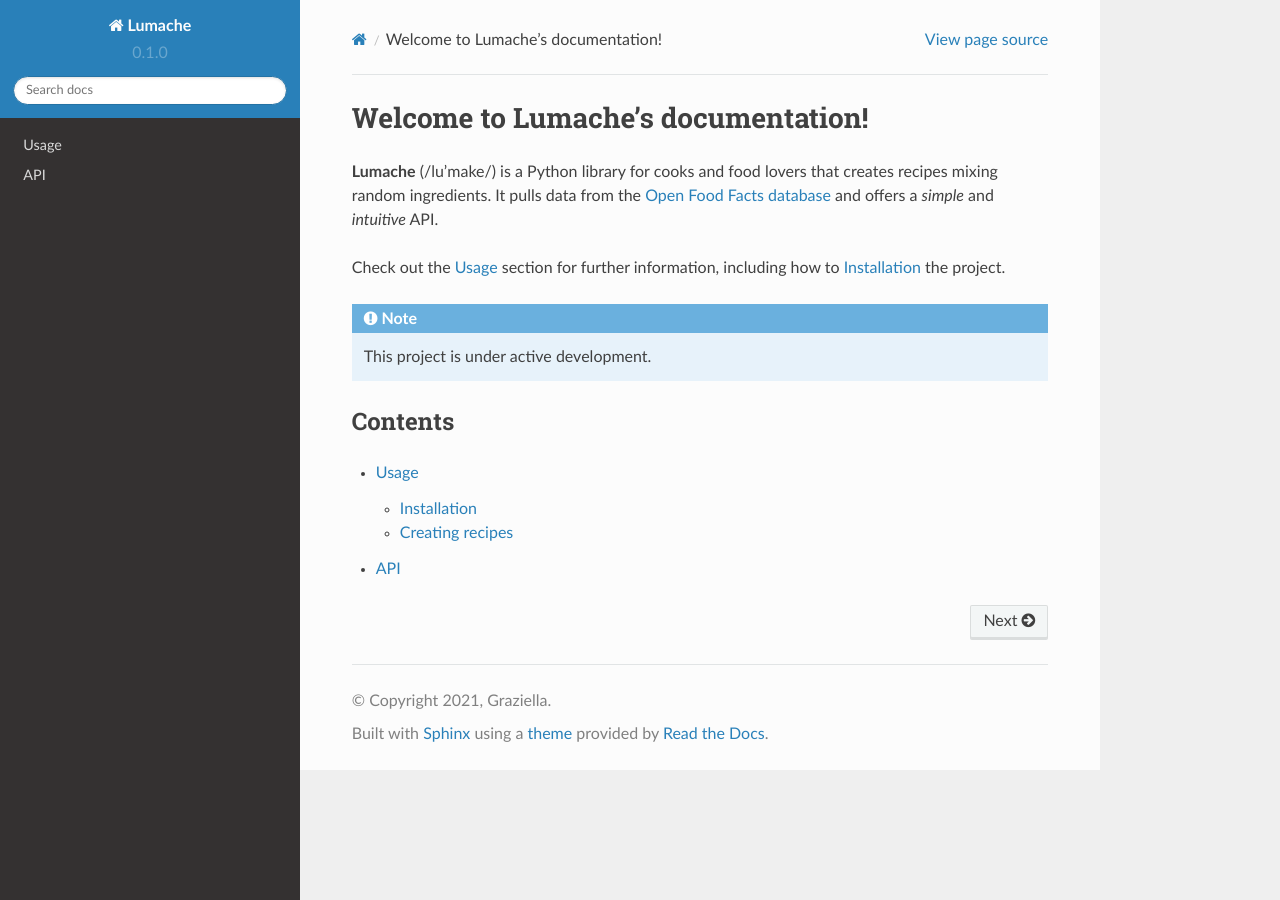
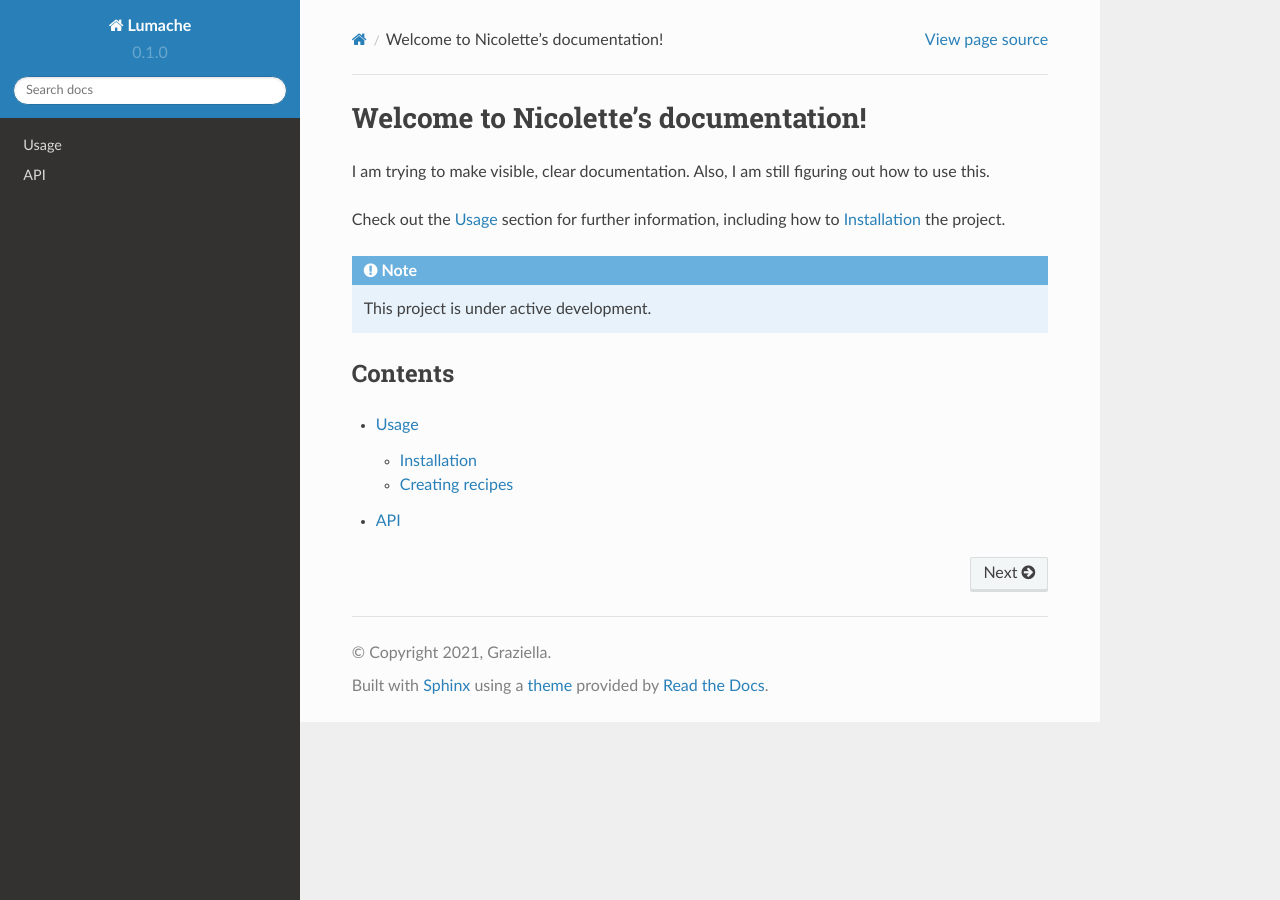
Before and after one commit to nicolettechang/makethemodels, a Sphinx documentation site: the page built from docs/source/index.rst, in a window 1280 px wide. Built offline with Sphinx 7.4.7 and the Read the Docs theme 2.0.0, drawn with Linux system fonts in a browser that asks for light colours.

Commit message:
personalise front page

```diff
--- a/docs/source/index.rst
+++ b/docs/source/index.rst
@@ -1,10 +1,7 @@
-Welcome to Lumache's documentation!
+Welcome to Nicolette's documentation!
 ===================================
 
-**Lumache** (/lu'make/) is a Python library for cooks and food lovers
-that creates recipes mixing random ingredients.
-It pulls data from the `Open Food Facts database <https://world.openfoodfacts.org/>`_
-and offers a *simple* and *intuitive* API.
+I am trying to make visible, clear documentation. Also, I am still figuring out how to use this.
 
 Check out the :doc:`usage` section for further information, including
 how to :ref:`installation` the project.
```
